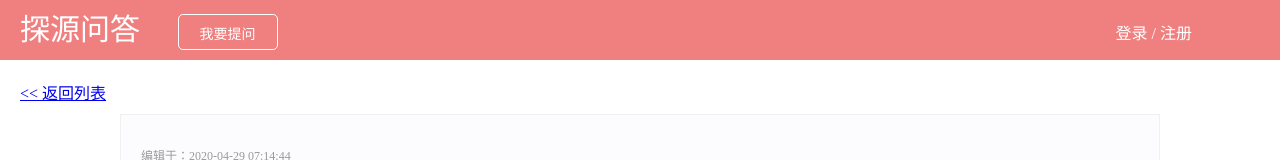
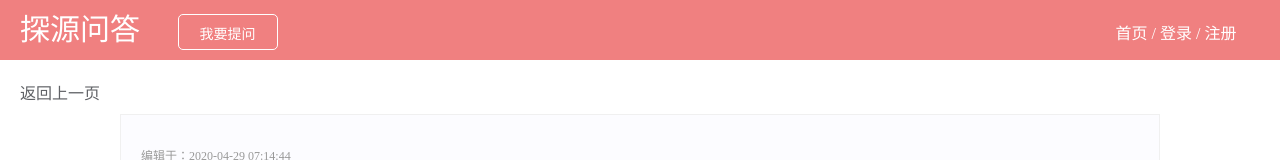
Before and after one commit to tlyAndty/answer_online, a Vue app: page /questionPage in a window 1280 px wide. Shown: the top 160 px of the page. Built offline with nearby package versions, Linux system fonts and the light colour scheme; no server answers; what vue-resource would draw is missing.

Commit message:
修改返回上一页功能

```diff
--- a/src/App.vue
+++ b/src/App.vue
@@ -48,11 +48,13 @@
           </el-dropdown-menu>
         </el-dropdown>
         <span style="margin-right: 5px">{{user}}</span>
-        <a id="main_link" href="/" style="color: white;text-decoration:none">首页</a>
+        <a id="main_link1" href="/" style="color: white;text-decoration:none">首页</a>
         /
         <a id="logout_link" href="/logout" style="color: white;text-decoration:none">登出</a>
       </span>
       <span v-else style="position:relative; left: 70%; top:4px" >
+        <a id="main_link2" href="/" style="color: white;text-decoration:none">首页</a>
+        /
         <a id="login_link" href="/userlogin" style="color: white;text-decoration:none">登录</a>
         /
         <a id="register_link" href="/register" style="color: white;text-decoration:none">注册</a>
@@ -72,23 +74,9 @@
   export default {
     name: 'App',
     methods:{
-      /*login () {
-        this.$router.replace('/login')
-      },
-      logout () {
-        this.$store.dispatch('logout').then(() => {
-          this.$router.replace('/')
-        })
-      },
-      register()
-      {
-        this.$router.replace('/register');
-      }*/
     },
     computed: {
       user () {
-        //假定已登录
-        //this.$store.state.user = 'test'
         return this.$store.state.user
       }
     },
--- a/src/components/question/questionPage.vue
+++ b/src/components/question/questionPage.vue
@@ -1,6 +1,7 @@
 <template>
   <div class="questionInfo" style="background: white;padding: 0px">
-    <router-link to="/" class="gobackLink"><< 返回列表</router-link>
+    <a href="javascript:history.back(-1)" style="text-decoration: none;color: #606266;">返回上一页</a>
+    <!--router-link to="/" class="gobackLink"><< 返回列表</router--->
     <div class="main clearfix" style="margin: 0px;">
       <div class="q_info" v-for="q in list" style="margin-right: 100px;margin-left: 100px;margin-top: 10px" >
           <div class="common_con clearfix" style="margin-top: 1px;background: #fcfcff;border: 1px solid #f0f0f0;">
--- a/src/components/userPage.vue
+++ b/src/components/userPage.vue
@@ -1,6 +1,7 @@
 <template>
   <div class="userInfo" >
-      <router-link to="/" class="gobackLink"><< 返回列表</router-link>
+    <a href="javascript:history.back(-1)" style="text-decoration: none;color: #606266;">返回上一页</a>
+      <!--router-link to="/" class="gobackLink"><< 返回列表</router-link-->
     <div class="u_Info_cont" style="width: 100%;height:20%;text-align: center;">
       <div class="u_info_title" v-for="u in u_info" style="margin-right:80px;
                                                            margin-left:80px;
```
